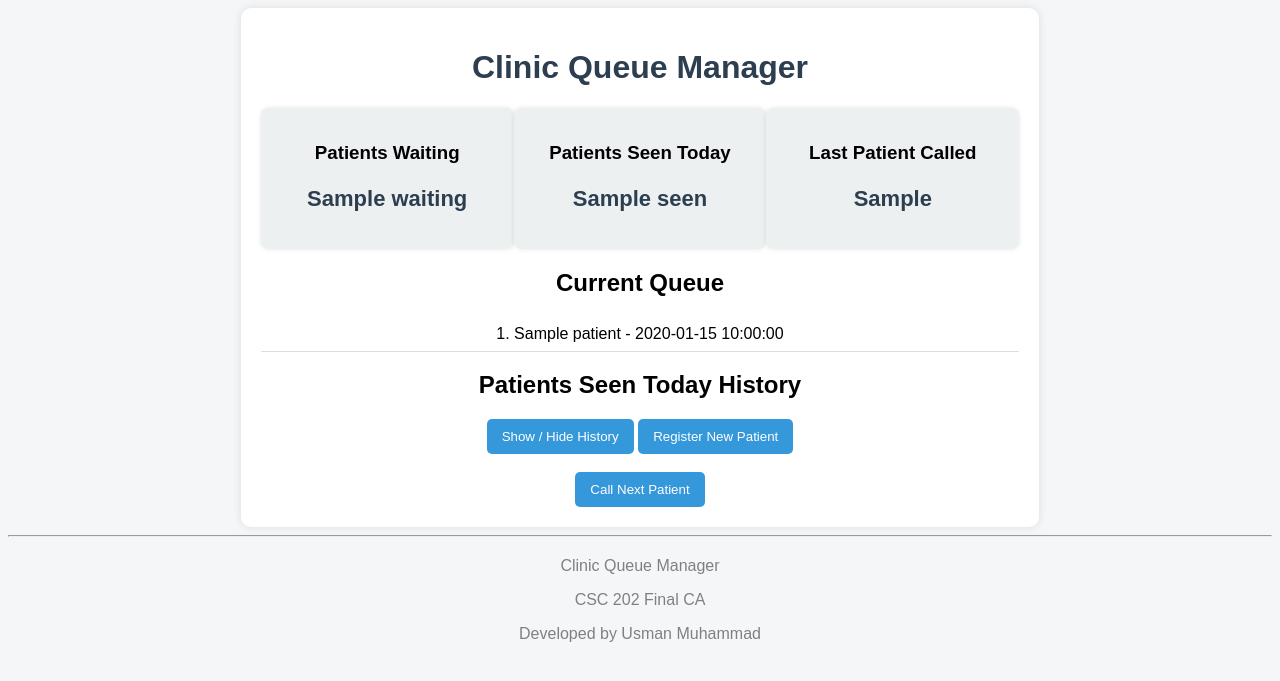
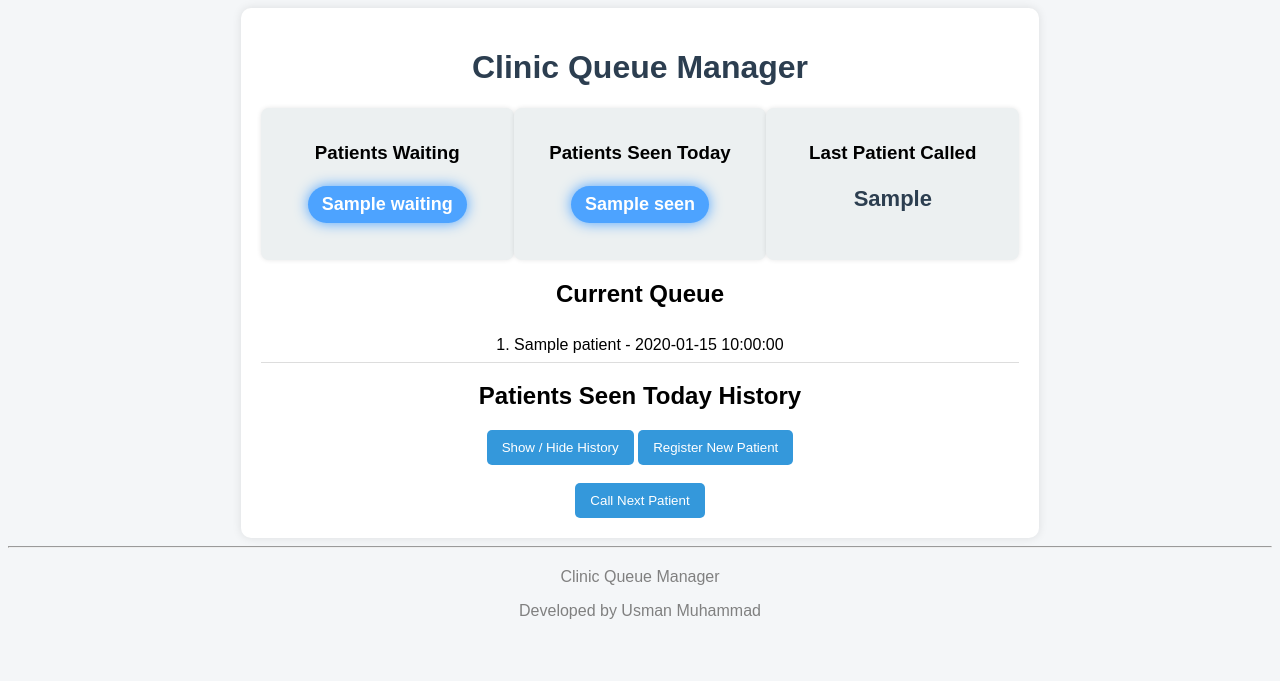
Before and after one commit to khalifamuhammad05-spec/CSC-202-FINAL-CA, a Flask app: template templates/index.html in a window 1280 px wide. Shown: the top 681 px of the page. Run offline with Flask 3, Linux system fonts and the light colour scheme; the template is opened without the code that fills it: most values are stand-ins (such as "Sample title", 1, 10 or a date in 2020).

Commit message:
added live queue counter badge and a glowing animation to higlight patient numbers and for better visual feedback

```diff
--- a/templates/index.html
+++ b/templates/index.html
@@ -69,6 +69,40 @@ li{
     color:#2c3e50;
 }
 
+.badge{
+    display: inline-block;
+    padding: 8px 14px;
+    background: #4da3ff;
+    color: white;
+    border-radius: 20px;
+    font-weight: bold;
+    font-size: 18px;
+}
+
+@keyframes glow{
+    0%{
+        box-shadow:0 0 5px #4da3ff;
+    }
+    50%{
+        box-shadow:0 0 15px #4da3ff;
+    }
+    100%{
+        box-shadow:0 0 5px #4da3ff;
+    }
+}
+
+.badge{
+    display:inline-block;
+    padding:8px 14px;
+    background:#4da3ff;
+    color:white;
+    border-radius:20px;
+    font-weight:bold;
+    font-size:18px;
+    animation:glow 2s infinite;
+}
+
+
 </style>
 
 </head>
@@ -79,12 +113,12 @@ li{
 
 <div class="card">
 <h3>Patients Waiting</h3>
-<p class="value">{{ waiting }}</p>
+<p class="value"><span class="badge">{{ waiting }}</span></p>
 </div>
 
 <div class="card">
 <h3>Patients Seen Today</h3>
-<p class="value">{{ seen }}</p>
+<p class="value"><span class="badge">{{ seen }}</span></p>
 </div>
 
 <div class="card">
@@ -154,7 +188,6 @@ function toggleHistory() {
 
 <footer style="margin-top: 20px; color:grey;">
     <p>Clinic Queue Manager</p>
-    <p>CSC 202 Final CA</p>
     <p>Developed by Usman Muhammad</p>
 </footer>
 
```
